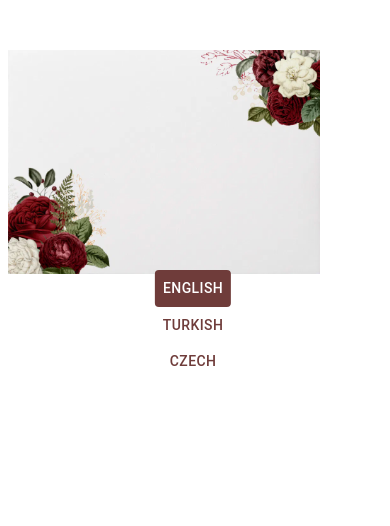
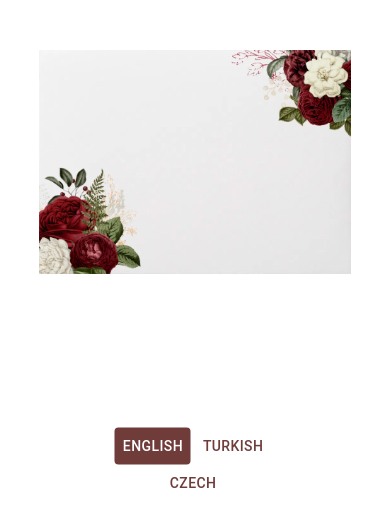
Before and after one commit to wonderunka/wonderunka.github.io, a React (Create React App) app: page / in a window 390 px wide. Shown: the top 526 px of the page. Built offline with nearby package versions, Linux system fonts and the light colour scheme.

Commit message:
updated styles for mobile screen

```diff
--- a/src/Envelope.css
+++ b/src/Envelope.css
@@ -1,28 +1,25 @@
+/* App.css */
+.envelope-container {
+  display: flex;
+  align-items: center;
+  justify-content: center;
+  /* height: 100vh; */
+}
+
+.envelope-img {
+  width: 80vw;
+  margin-top: 5vh;
+}
+
 .name-tag {
   font-size: 6vw;
   position: absolute;
   top: 50%;
-  /* Position the element at the vertical center */
   left: 50%;
   transform: translate(-50%, -50%);
   font-weight: bold;
   text-align: center;
-  /* Center the text */
+  margin-top: 5vh;
   color: rgb(111, 60, 58);
   font-family: 'MrsEavesRoman Regular';
 }
-
-
-.language-buttons {
-  position: absolute;
-  bottom: 5vh;
-  /* Adjust bottom positioning */
-  left: 50%;
-  transform: translateX(-50%);
-}
-
-/* Adjust envelope image margin */
-.envelope-img {
-  width: 80vw;
-  margin-top: 5vh;
-}
```
